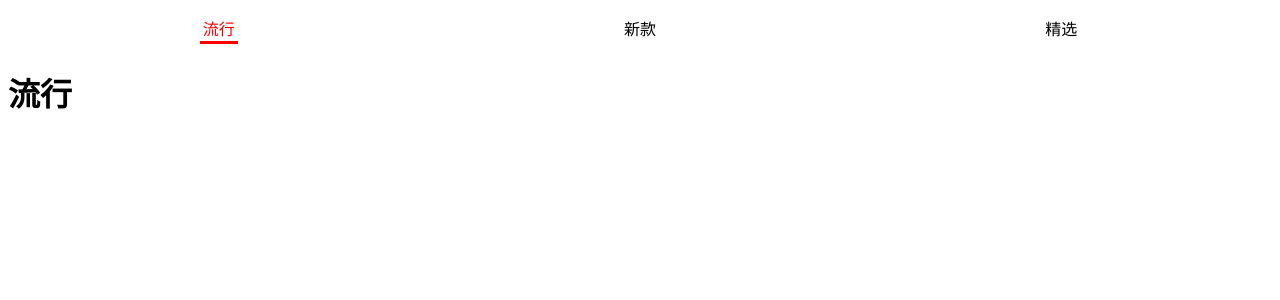
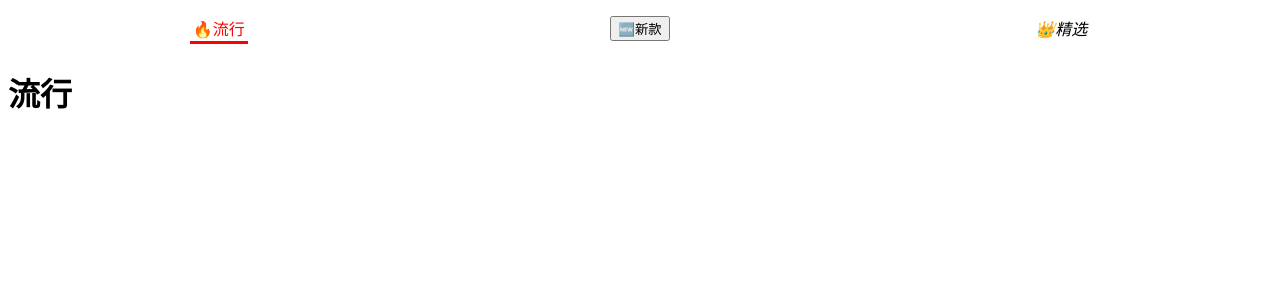
Before and after one commit to hollis-yang/Front-End-Learning, a React (Create React App) app in the folder React/learn_react_code/03_component/: page / in a window 1280 px wide. Shown: the top 300 px of the page. Built offline with nearby package versions, Linux system fonts and the light colour scheme.

Commit message:
react-插槽

```diff
--- /dev/null
+++ b/React/learn_react_code/03_component/src/07_插槽/nav-bar/style.css
@@ -0,0 +1,21 @@
+* {
+  margin: 0;
+  padding: 0;
+}
+
+.nav-bar {
+  display: flex;
+  height: 40px;
+  line-height: 40px;
+  text-align: center;
+}
+
+.left, .right {
+  width: 80px;
+  background-color: red;
+}
+
+.center {
+  flex: 1;
+  background-color: #f80;
+}
--- /dev/null
+++ b/React/learn_react_code/03_component/src/08_作用域插槽/App.jsx
@@ -0,0 +1,47 @@
+import React, { Component } from 'react'
+import TabControl from './TabControl'
+
+export class App extends Component {
+  constructor() {
+    super()
+    this.state = {
+      titles: ['流行', '新款', '精选'],
+      tabIndex: 0,
+    }
+  }
+
+  getTabIndex(index) {
+    this.setState({
+      tabIndex: index,
+    })
+  }
+
+  getTabItem(item) {
+    if (item === '流行') {
+      return <span>🔥{item}</span>
+    } else if (item === '新款') {
+      return <button>🆕{item}</button>
+    } else if (item === '精选') {
+      return <i>👑{item}</i>
+    }
+  }
+
+  render() {
+    const { titles, tabIndex } = this.state
+    return (
+      <div className='app'>
+        <TabControl
+          titles={titles}
+          getTabIndex={(index) => {
+            this.getTabIndex(index)
+          }}
+          // itemType={item => <button>{item}</button>}
+          itemType={item => this.getTabItem(item)}
+        />
+        <h1>{titles[tabIndex]}</h1>
+      </div>
+    )
+  }
+}
+
+export default App
--- /dev/null
+++ b/React/learn_react_code/03_component/src/08_作用域插槽/TabControl.css
@@ -0,0 +1,19 @@
+.tab-control {
+  display: flex;
+  align-items: center;
+  height: 40px;
+  text-align: center;
+}
+
+.tab-control .item {
+  flex: 1;
+}
+
+.tab-control .item.active {
+  color: red;
+}
+
+.tab-control .item.active span {
+  padding: 3px;
+  border-bottom: 3px solid red;
+}
--- /dev/null
+++ b/React/learn_react_code/03_component/src/08_作用域插槽/TabControl.jsx
@@ -0,0 +1,41 @@
+import React, { Component } from 'react'
+import './TabControl.css'
+
+export class TabControl extends Component {
+  constructor() {
+    super()
+    this.state = {
+      currentIndex: 0,
+    }
+  }
+
+  itemClick(index) {
+    this.props.getTabIndex(index)
+    this.setState({
+      currentIndex: index,
+    })
+  }
+
+  render() {
+    const { titles, itemType } = this.props
+    const { currentIndex } = this.state
+
+    return (
+      <div className='tab-control'>
+        {titles.map((item, index) => {
+          return (
+            <div
+              className={`item ${index === currentIndex ? 'active' : ''} `}
+              key={item}
+              onClick={() => this.itemClick(index)}>
+              {/* <span>{item}</span> */}
+              {itemType(item)}
+            </div>
+          )
+        })}
+      </div>
+    )
+  }
+}
+
+export default TabControl
--- a/React/learn_react_code/03_component/src/index.js
+++ b/React/learn_react_code/03_component/src/index.js
@@ -7,7 +7,10 @@ import ReactDOM from 'react-dom/client'
 // import App from './03_组件嵌套/App'
 // import App from './04_组件通信-父传子/App'
 // import App from './05_组件通信-子传父/App'
-import App from './06_组件通信案例/App'
+// import App from './06_组件通信案例/App'
+// import App from './07_插槽/App'
+import App from './08_作用域插槽/App'
+
 
 const root = ReactDOM.createRoot(document.getElementById('root'))
 root.render(<App />)
```
Also changed, not shown: React/learn_react_code/03_component/src/07_插槽/App.jsx (added, +26 -0 lines), React/learn_react_code/03_component/src/07_插槽/nav-bar/index.jsx (added, +17 -0 lines), React/learn_react_code/03_component/src/07_插槽/nav-bar2/index.jsx (added, +16 -0 lines), 1 other file (tests, documents, lock files or other folders).
